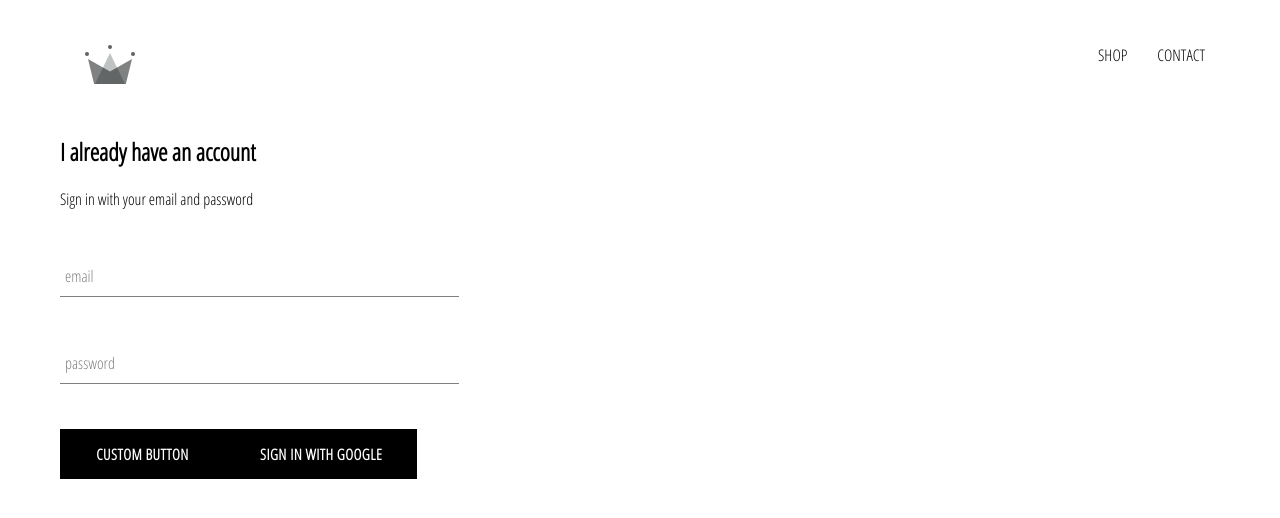
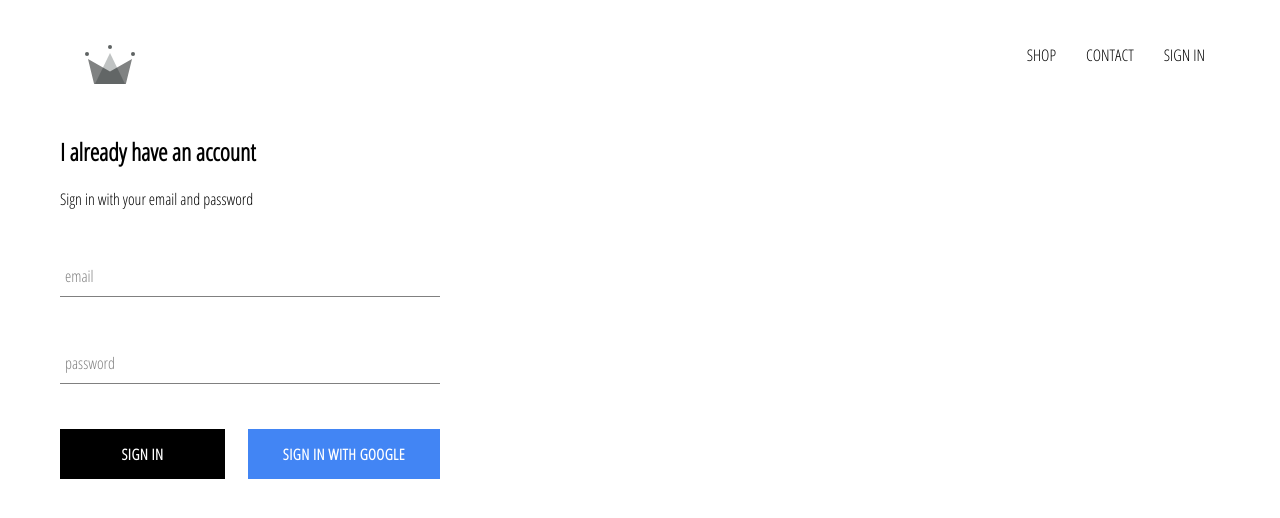
Before and after one commit to Sbrunelli433/E-Commerce_Project, a React (Create React App) app in the folder e-commerce-project/: page /signin in a window 1280 px wide. Shown: the top 518 px of the page. Built offline with nearby package versions, Linux system fonts and the light colour scheme; no server answers.

Commit message:
completed sign in with Google and styled the button.

```diff
--- a/e-commerce-project/src/App.css
+++ b/e-commerce-project/src/App.css
@@ -7,3 +7,6 @@
     text-decoration: none;
     color: black;
 }
+* {
+    box-sizing: border-box ;
+}
--- a/e-commerce-project/src/App.js
+++ b/e-commerce-project/src/App.js
@@ -6,21 +6,50 @@
 import ShopPage from './pages/shop/shop.component.jsx';
 import SignInAndSignUpPage from './pages/sign-in-and-sign-up/sign-in-and-sign-up.component.jsx';
 import Header from './components/header/header.component.jsx';
+import {auth} from './firebase/firebase.utils';
 
 /*use <Switch> to have more control over the code and where the user can go and if only one route
 matches, it is the only thing that'll be rendered */
-function App(){
+class  App extends React.Component {
+
+    constructor() {
+      super();
+
+      this.state = {
+        currentUser: null
+      }
+    }
+
+    unsubscribeFromAuth = null
+
+    /*user doesn't have to sign back in when the page refreshes or if
+    the user closes the window and comes back to the application
+    THIS IS OPENS THE SUBSCRIPTION*/
+    componentDidMount(){
+      this.unsubscribeFromAuth = auth.onAuthStateChanged(user => {
+        this.setState({currentUser: user});
+
+        console.log(user);
+      });
+    }
+    /*THIS CLOSES THE SUBSCRIPTION */
+    componentWillUnmount(){
+      this.unsubscribeFromAuth();
+    }
+
+    render(){
       return (
         <div>
-    <Header />
+        {/*this makes the Header aware when if a user is signed in/out by passing it in as a prop */}
+        <Header currentUser={this.state.currentUser} />
         <Switch>
           <Route exact path='/' component={HomePage} />
           <Route exact path='/shop' component={ShopPage} />
           <Route path='/signin' component={SignInAndSignUpPage}/>
-
         </Switch>
         </div>
       );
     }
+}
 
 export default App;
--- a/e-commerce-project/src/components/custom-button/custom-button.component.jsx
+++ b/e-commerce-project/src/components/custom-button/custom-button.component.jsx
@@ -6,10 +6,14 @@
 //render a button component
 //pass in the onSubmit method by pulling the children off the props
 //destructure other prompts as otherProps
-const CustomButton = ({ children, ...otherProps}) => (
+//conditionally render a class name based off the prop using string interpolation
+const CustomButton = ({ children, isGoogleSignIn, ...otherProps}) => (
     //if a type='submit' is passed into this, the button will get that
     //children is what is passed in between the brackets of the component
-<button className='custom-button' {...otherProps}>
+<button
+    className={`${isGoogleSignIn ? 'google-sign-in' : ''} custom-button`}
+    {...otherProps}
+>
     {children}
 </button>
 
--- a/e-commerce-project/src/components/custom-button/custom-button.styles.scss
+++ b/e-commerce-project/src/components/custom-button/custom-button.styles.scss
@@ -19,4 +19,15 @@
       color: black;
       border: 1px solid black;
     }
+
+    &.google-sign-in{
+      background-color: #4285f4;
+      color:white;
+
+      &:hover{
+        background-color: #357ae8;
+        border:none;
+
+      }
+    }
   }
--- a/e-commerce-project/src/components/header/header.component.jsx
+++ b/e-commerce-project/src/components/header/header.component.jsx
@@ -1,6 +1,6 @@
 import React from 'react';
 import { Link } from 'react-router-dom';
-
+import{auth} from '../../firebase/firebase.utils';
 import { ReactComponent as Logo }from '../../assets/crown.svg';
 
 import'./header.styles.scss';
@@ -11,7 +11,7 @@
 
 */
 
-const Header = () => (
+const Header = ({currentUser}) => (
     <div className='header'>
     <Link className='logo-container' to="/">
         <Logo className='logo'/>
@@ -23,6 +23,19 @@
             <Link className='option' to='/shop'>
                 CONTACT
             </Link>
+            {/*checks to see if a user is signed in.
+            if user is signed in, header will display a div to sign out
+            if a user is NOT signed in, header will display a link and will
+            go to the sign in page if clicked */}
+            {currentUser ? (
+                <div className='option' onClick={()=> auth.signOut()} >
+                    SIGN OUT
+                </div>
+            )   :   (
+                <Link className='option' to='/signin'>
+                    SIGN IN
+                </Link>
+            )}
         </div>
     </div>
 );
--- a/e-commerce-project/src/components/header/header.styles.scss
+++ b/e-commerce-project/src/components/header/header.styles.scss
@@ -20,6 +20,7 @@
 
       .option {
         padding: 10px 15px;
+        cursor: pointer;
       }
     }
   }
--- a/e-commerce-project/src/components/sign-in/sign-in.component.jsx
+++ b/e-commerce-project/src/components/sign-in/sign-in.component.jsx
@@ -59,12 +59,15 @@
                         handleChange={this.handleChange}
                         label="password"
                         required
-                        />
+                    />
                     {/*below has both input and CustomButton to show the progression of the code
                     and how the I was able to create both and trigger the onSubmit method */}
-
-                    <CustomButton type='submit'>CUSTOM BUTTON</CustomButton>
-                    <CustomButton onClick={signInWithGoogle}>Sign In With Google</CustomButton>
+                   <div className='buttons'>
+                        <CustomButton type='submit'>SIGN IN</CustomButton>
+                        <CustomButton onClick={signInWithGoogle} isGoogleSignIn>
+                            Sign In With Google
+                        </CustomButton>
+                    </div>
                 </form>
             </div>
 
--- a/e-commerce-project/src/components/sign-in/sign-in.styles.scss
+++ b/e-commerce-project/src/components/sign-in/sign-in.styles.scss
@@ -1,8 +1,14 @@
 .sign-in{
-    width: 30vw;
+    width: 380px;
     display: flex;
     flex-direction: column;
+
+
+    .title{
+        margin: 10px 0;
+    }
+    .buttons{
+        display: flex;
+        justify-content:  space-between;
+    }
 }
-.title{
-    margin: 10px 0;
-}
```
Lines whose indentation alone changed are shown as unchanged.
